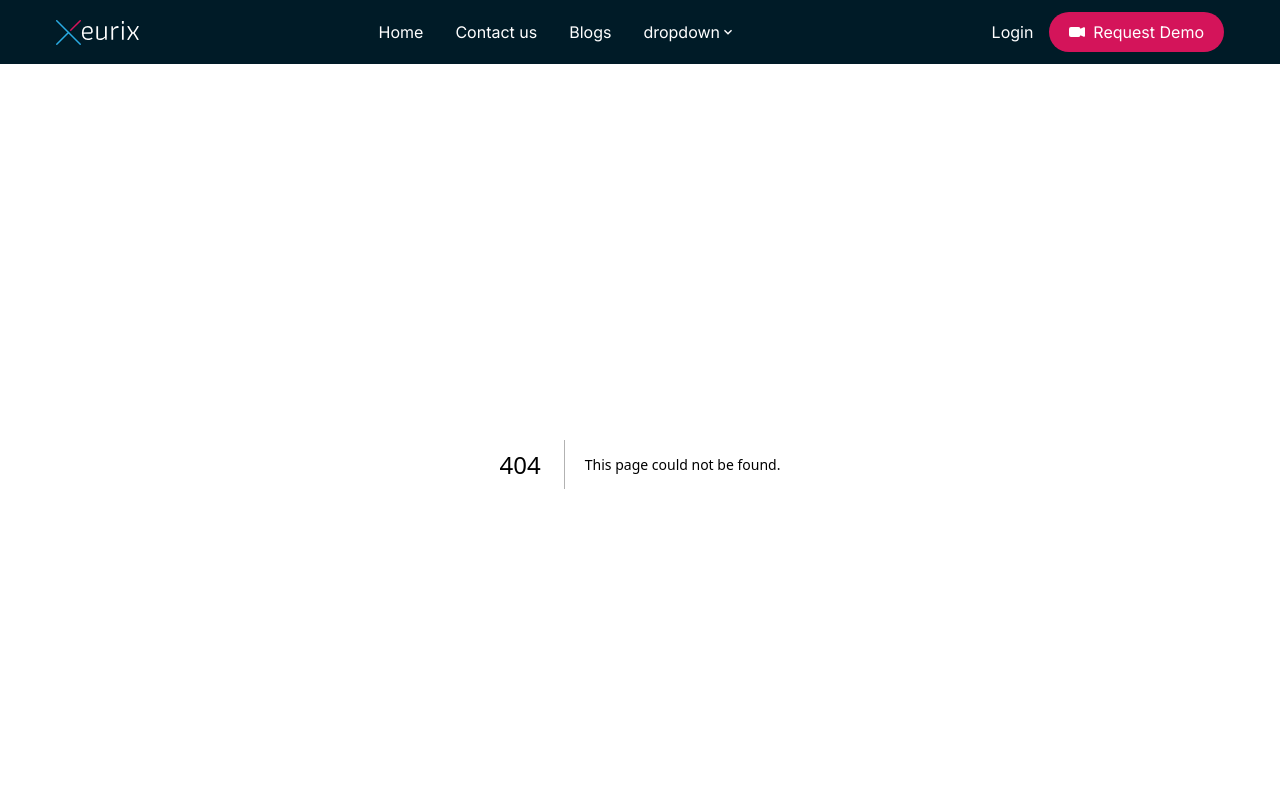
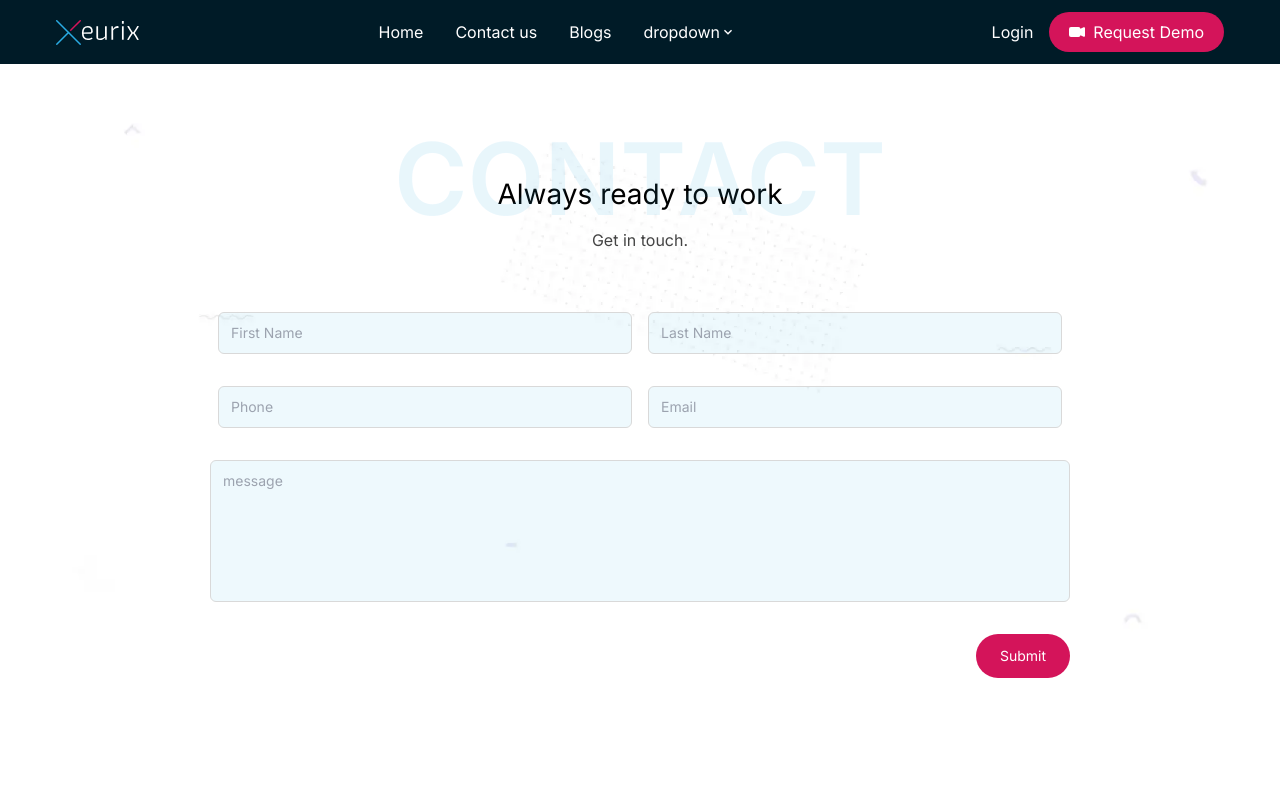
Before and after one commit to Hamza-Ahmad2170/xeurix-landing-page, a Next.js app: page /contact in a window 1280 px wide. Before the commit this address had no page. Shown: the top 800 px of the page. Built offline with nearby package versions, Linux system fonts and the light colour scheme.

Commit message:
contact page done

```diff
--- /dev/null
+++ b/src/app/contact/page.tsx
@@ -0,0 +1,71 @@
+const contactContent = [
+  {
+    placeHolder: "First Name",
+    name: "first_name",
+    type: "text",
+  },
+  {
+    placeHolder: "Last Name",
+    name: "last_name",
+    type: "text",
+  },
+  {
+    placeHolder: "Phone",
+    name: "phone",
+    type: "text",
+  },
+  {
+    placeHolder: "Email",
+    name: "email",
+    type: "email",
+  },
+];
+
+function ContactPage() {
+  return (
+    <div className="pb-40 pt-10">
+      <div className="bg-[url('/img/parallax-4.webp')] bg-cover bg-center bg-no-repeat">
+        <div className="container">
+          <div className="relative mb-[60px] pt-14 text-center">
+            <div className="absolute left-0 top-0 z-10 w-full text-[70px] font-semibold uppercase text-[#29abe2] opacity-[.1] sm:text-[100px]">
+              Contact
+            </div>
+            <h1 className="pt-5 text-xl sm:text-[1.75rem]">
+              Always ready to work
+            </h1>
+            <p className="pt-5 text-[#444]">Get in touch.</p>
+          </div>
+          <form className="mx-auto flex w-full max-w-[860px] flex-wrap justify-center gap-x-4 gap-y-8 text-sm">
+            {contactContent.map((item) => (
+              <div key={item.name} className="w-full md:w-[calc(100%/2-1rem)]">
+                <input
+                  type={item.type}
+                  name={item.name}
+                  placeholder={item.placeHolder}
+                  className="w-full rounded-md border border-[#d9d9d9] bg-[#29abe214] px-3 py-[10px] placeholder:text-sm focus:border-[#1677ff] focus:bg-[#29abe2] focus:text-white focus:placeholder:text-white focus-visible:outline-none"
+                />
+              </div>
+            ))}
+            <textarea
+              name="message"
+              id="message"
+              placeholder="message"
+              rows={6}
+              className="w-full resize-none rounded-md border border-[#d9d9d9] bg-[#29abe214] px-3 py-[10px] placeholder:text-sm focus:border-[#1677ff] focus:bg-[#29abe2] focus:text-white focus:placeholder:text-white focus-visible:outline-none"
+            ></textarea>
+            <div className="ml-auto">
+              <button
+                type="submit"
+                className="w-full rounded-full bg-[#d4145a] px-6 py-3 text-white"
+              >
+                Submit
+              </button>
+            </div>
+          </form>
+        </div>
+      </div>
+    </div>
+  );
+}
+
+export default ContactPage;
--- a/src/components/Navbar.tsx
+++ b/src/components/Navbar.tsx
@@ -40,7 +40,8 @@ function NavBar() {
   const pathName = usePathname();
 
   return (
-    <header className="relative z-50 bg-[#001b27] py-3 text-white xl:py-0">
+    <header className="sticky top-0 z-50 bg-[#001b27] py-3 text-white xl:py-0">
+      <div className="relative">
         <nav className="container flex items-center justify-between">
           <Link href={"/"}>
             <XeurixLogo />
@@ -91,6 +92,7 @@ function NavBar() {
             </li>
           </ul>
         </nav>
+      </div>
     </header>
   );
 }
--- a/tailwind.config.ts
+++ b/tailwind.config.ts
@@ -1,5 +1,3 @@
-import type { Config } from "tailwindcss";
-
 const config = {
   content: [
     "./pages/**/*.{ts,tsx}",
@@ -22,7 +20,7 @@ const config = {
     },
     extend: {},
   },
-  plugins: [require("tailwindcss-animate")],
+  plugins: [],
 };
 
 export default config;
```
Also changed, not shown: public/img/parallax-4.webp (added). Lines whose indentation alone changed are shown as unchanged.
